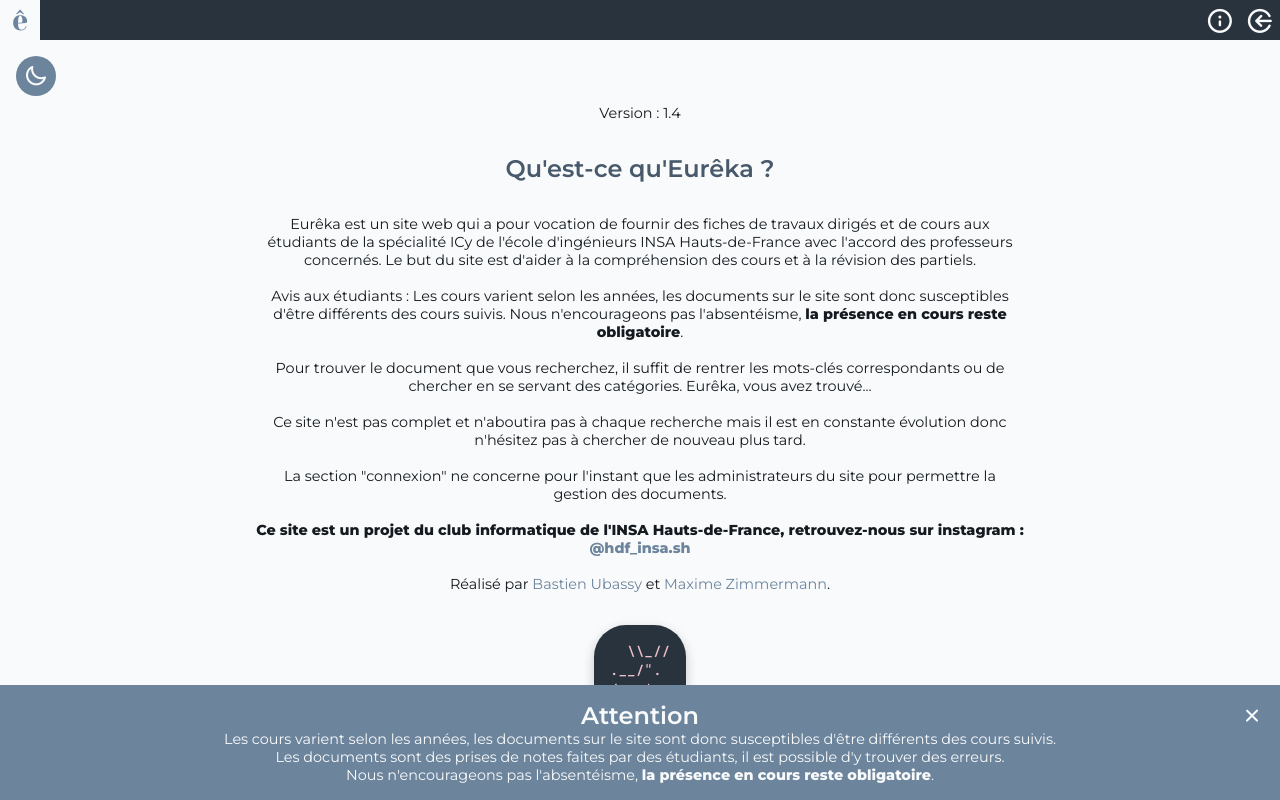
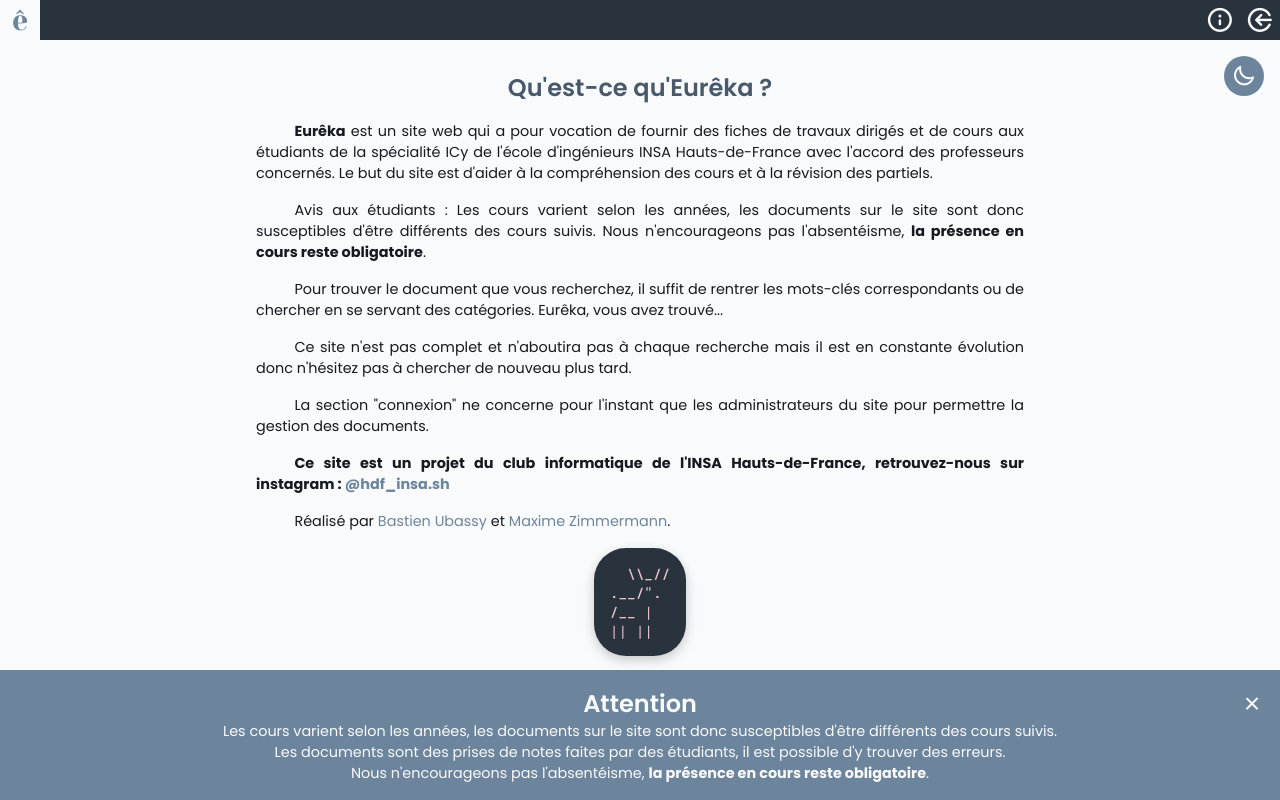
Before and after one commit to bastub/eureka, a Flask app: page /about in a window 1280 px wide. Run offline with Flask 2, Linux system fonts and the light colour scheme.

Commit message:
making it more modern

```diff
--- a/static/css/style.css
+++ b/static/css/style.css
@@ -1,4 +1,4 @@
-@import url("https://fonts.googleapis.com/css2?family=Montserrat:ital,wght@0,400;0,600;0,800;1,400&family=Roboto+Mono:wght@500&family=Yeseva+One&display=swap");
+@import url("https://fonts.googleapis.com/css2?family=Montserrat:ital,wght@0,400;0,600;0,800;1,400&family=Poppins:ital,wght@0,100;0,200;0,300;0,400;0,500;0,600;0,700;0,800;0,900;1,100;1,200;1,300;1,400;1,500;1,600;1,700;1,800;1,900&family=Roboto+Mono:wght@500&family=Yeseva+One&display=swap");
 
 /* ===== VARIABLES ===== */
 
@@ -12,6 +12,7 @@
   --col1: hsl(var(--color1), 20%, 52%);
   --dark-col1: hsl(var(--color1), 20%, 20%);
   --light-col1: hsl(var(--color1), 20%, 65%);
+  --lighter1-col1: hsl(var(--color1), 20%, 93%);
   --lighter-col1: hsl(var(--color1), 20%, 98%);
   --text-col1: hsl(var(--color1), 20%, 10%);
   --title-col1: hsl(var(--color1), 20%, 35%);
@@ -22,7 +23,7 @@
   --divers-col: #ff6d00;
 
   /* === Police === */
-  --body-font: "Montserrat", sans-serif;
+  --body-font: "Poppins", sans-serif;
   --title-font: "Yeseva One", cursive;
 
   --big-font-size: 10rem;
@@ -150,6 +151,8 @@
   justify-content: center;
   width: 100%;
   height: var(--header-height);
+  background-color: var(--dark-col1);
+  color: var(--lighter-col1);
 }
 
 .nav_left {
@@ -246,7 +249,7 @@
   justify-content: center;
   position: fixed;
   top: calc(var(--header-height) + 1rem);
-  left: 1rem;
+  right: 1rem;
   border: none;
   background-color: var(--col1);
   color: var(--lighter-col1);
@@ -683,9 +697,15 @@
   flex-direction: column;
   align-items: center;
   justify-content: center;
-  gap: 2rem;
+  gap: 1rem;
   text-align: center;
-  margin-top: 5%;
+  margin-top: 30px;
+
+  p {
+    text-align: justify;
+    text-indent: 5%;
+    width: 100%;
+  }
 }
 
 .about_barre {
--- a/templates/about.html
+++ b/templates/about.html
@@ -5,37 +5,42 @@
 
 <div class="center">
 	<div class="about" id="about">
-		<p>Version : 1.4</p>
 		<h1>Qu'est-ce qu'Eurêka ?</h1>
 		<p>
-			Eurêka est un site web qui a pour vocation de fournir des fiches de
+			<b>Eurêka</b> est un site web qui a pour vocation de fournir des fiches de
 			travaux dirigés et de cours aux étudiants de la spécialité ICy de l'école
 			d'ingénieurs INSA Hauts-de-France avec l'accord des professeurs concernés.
 			Le but du site est d'aider à la compréhension des cours et à la révision
 			des partiels.
-			<br /><br />
+		</p>
+		<p>
 			Avis aux étudiants : Les cours varient selon les années, les documents sur
 			le site sont donc susceptibles d'être différents des cours suivis. Nous
 			n'encourageons pas l'absentéisme,
-			<b>la présence en cours reste obligatoire</b>. <br /><br />
+			<b>la présence en cours reste obligatoire</b>.
+		</p>
+		<p>
 			Pour trouver le document que vous recherchez, il suffit de rentrer les
 			mots-clés correspondants ou de chercher en se servant des catégories.
 			Eurêka, vous avez trouvé...
-			<br /><br />
+		</p>
+		<p>
 			Ce site n'est pas complet et n'aboutira pas à chaque recherche mais il est
 			en constante évolution donc n'hésitez pas à chercher de nouveau plus tard.
-			<br /><br />
+		</p>
+		<p>
 			La section "connexion" ne concerne pour l'instant que les administrateurs
 			du site pour permettre la gestion des documents.
-			<br /><br />
-			<b
-				>Ce site est un projet du club informatique de l'INSA Hauts-de-France,
+		</p>
+		<p>
+			<b>Ce site est un projet du club informatique de l'INSA Hauts-de-France,
 				retrouvez-nous sur instagram :
 				<a href="https://www.instagram.com/hdf_insa.sh/" class="insta_link"
 					>@hdf_insa.sh</a
 				></b
 			>
-			<br /><br />
+		</p>
+		<p>
 			Réalisé par
 			<a href="https://www.linkedin.com/in/bastien-ubassy/" class="insta_link"
 				>Bastien Ubassy</a
--- a/templates/layout.html
+++ b/templates/layout.html
@@ -109,7 +109,7 @@
 
 		<!-- ===== FOOTER ===== -->
 		<footer class="footer" id="footer">
-			<p>2023 Eurêka | INSA Hauts-de-France</p>
+			<p>2024 Eurêka | INSA Hauts-de-France | Version : 1.5</p>
 		</footer>
 	</body>
 </html>
```
Also changed, not shown: other parts of static/css/style.css (+23 -12 lines).
